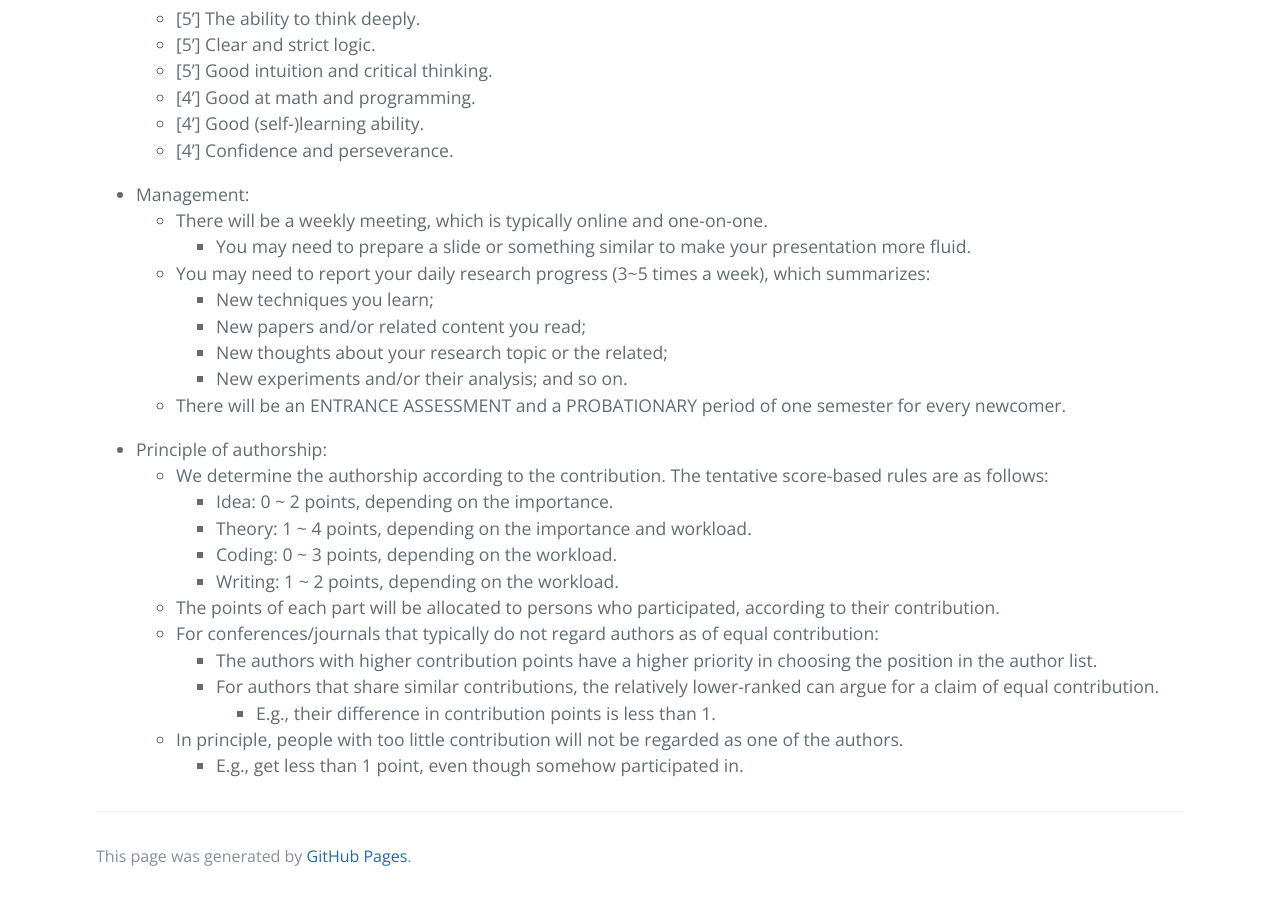
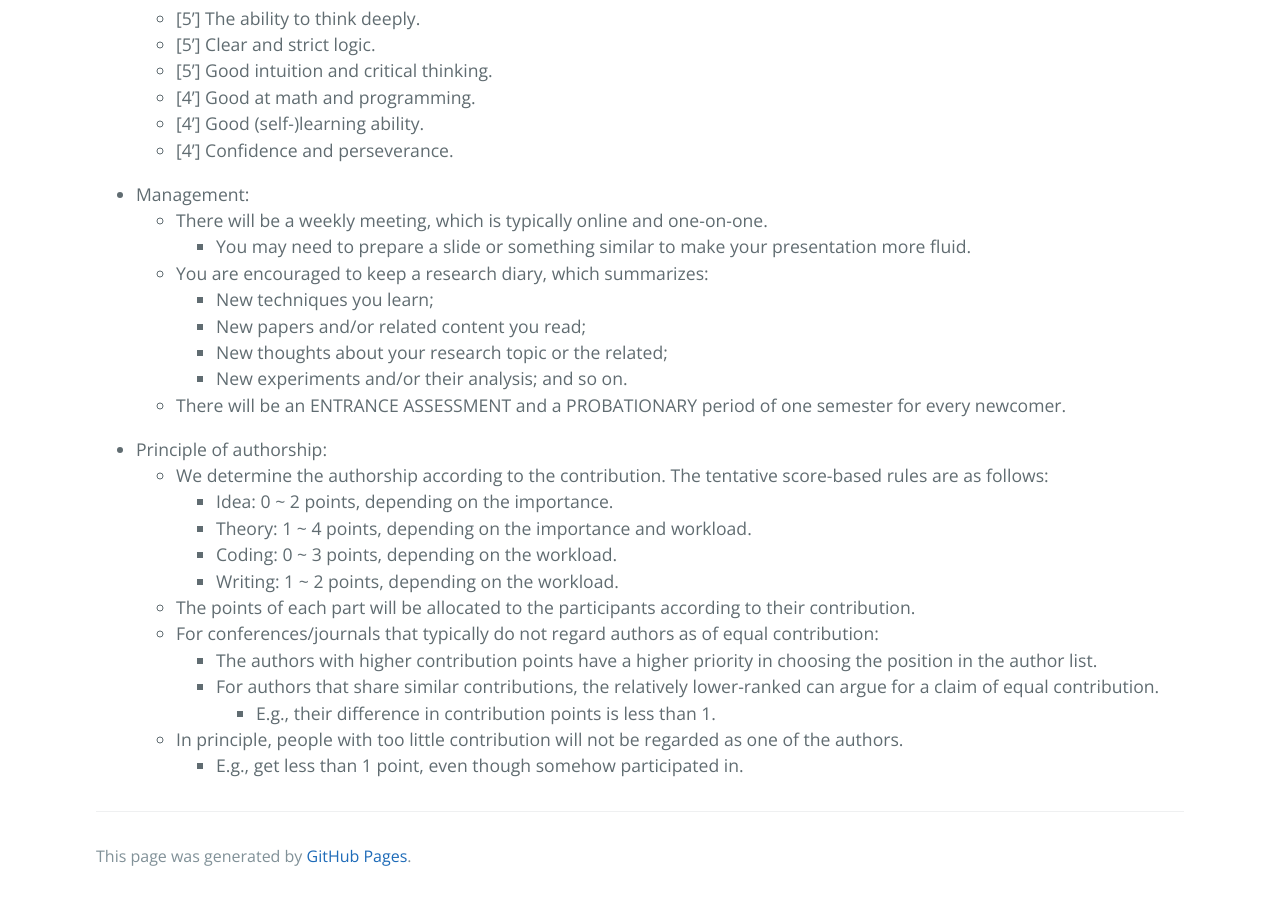
Before and after one commit to ZhimingZhou/zhimingzhou.github.io, a Jekyll site: the page built from _posts/2021-10-11-Prospective-Students.md, in a window 1280 px wide and 900 px high, scrolled down 1337 px. Built offline with Jekyll 4.4.1, drawn with Linux system fonts in a browser that asks for light colours.

Commit message:
Update 2021-10-11-Prospective-Students.md

```diff
--- a/_posts/2021-10-11-Prospective-Students.md
+++ b/_posts/2021-10-11-Prospective-Students.md
@@ -61,7 +61,7 @@ I’m looking for talented students with enthusiasm for fundamental research in
 - Management:
 	- There will be a weekly meeting, which is typically online and one-on-one.
 		- You may need to prepare a slide or something similar to make your presentation more fluid.
-	- You may need to report your daily research progress (3~5 times a week), which summarizes:
+	- You are encouraged to keep a research diary, which summarizes:
 		- New techniques you learn;
 		- New papers and/or related content you read;
 		- New thoughts about your research topic or the related;
@@ -75,7 +75,7 @@ I’m looking for talented students with enthusiasm for fundamental research in
 		- Theory: 1 ~ 4 points, depending on the importance and workload.
 		- Coding: 0 ~ 3 points, depending on the workload.
 		- Writing: 1 ~ 2 points, depending on the workload.
-	- The points of each part will be allocated to persons who participated, according to their contribution.
+	- The points of each part will be allocated to the participants according to their contribution.
 	- For conferences/journals that typically do not regard authors as of equal contribution:
 		- The authors with higher contribution points have a higher priority in choosing the position in the author list.
 		- For authors that share similar contributions, the relatively lower-ranked can argue for a claim of equal contribution.
```
